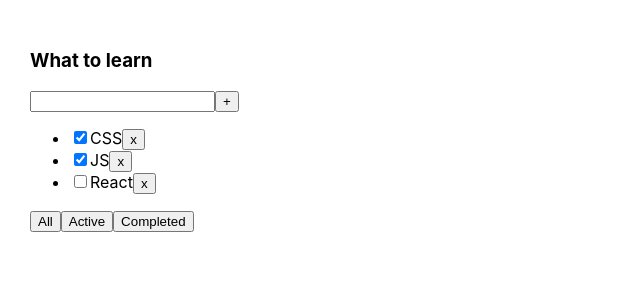
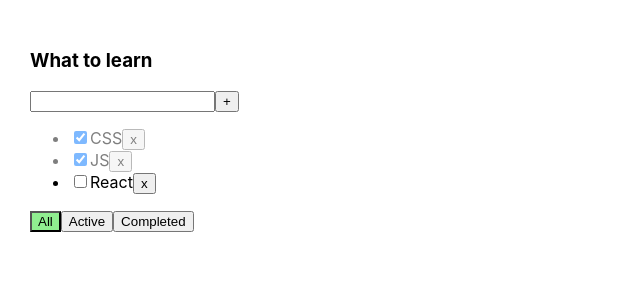
Before and after one commit to AlexOneWRLD/ToDoList, a React (Create React App) app: page / in a window 1280 px wide. Shown: the top 300 px of the page, without its empty margins (0-640 px from the left). Built offline with nearby package versions, Linux system fonts and the light colour scheme.

Commit message:
add css fot input and filter button

```diff
--- a/src/App.css
+++ b/src/App.css
@@ -14,3 +14,11 @@
 .error-message {
   color: red;
 }
+
+.active-filter {
+  background-color: lightgreen;
+}
+
+.is-done {
+  opacity: 0.5;
+}
--- a/src/App.tsx
+++ b/src/App.tsx
@@ -61,6 +61,7 @@ function App() {
 				changeFilter={changeFilter}
 				addTask={addTask}
 				changeTaskStatus={changeTaskStatus}
+				filter={filter}
 			/>
 		</div>
 	)
--- a/src/components /button/Button.tsx
+++ b/src/components /button/Button.tsx
@@ -3,15 +3,16 @@ import React from 'react'
 type Props = {
 	title: string
 	onClick: () => void
+	className?: string
 }
 
-export const Button = ({ title, onClick }: Props) => {
+export const Button = ({ title, onClick,className }: Props) => {
 
 	const OnClickHandler = () => {
 		onClick()
 	}
 
 	return (
-		<button onClick={OnClickHandler}>{title}</button>
+		<button className={className} onClick={OnClickHandler}>{title}</button>
 	)
 }
--- a/src/components /todolist/TodoList.tsx
+++ b/src/components /todolist/TodoList.tsx
@@ -6,13 +6,14 @@ import { Input } from '../input/Input'
 type Props = {
 	title: string
 	tasks: Array<TasksType>
+	filter?:FilterType
 	removeTask: (id: string) => void
 	changeFilter: (filter: FilterType) => void
 	addTask: (title: string) => void
 	changeTaskStatus: (taskId: string, taskStatus: boolean) => void
 }
 
-export const TodoList = ({ title, tasks, removeTask, changeFilter, addTask, changeTaskStatus }: Props) => {
+export const TodoList = ({ title, tasks, removeTask, changeFilter, addTask, changeTaskStatus,filter }: Props) => {
 
 	const [taskTitle, setTaskTitle] = useState('')
 	const [error, setError] = useState<string | null>(null)
@@ -37,17 +38,11 @@ export const TodoList = ({ title, tasks, removeTask, changeFilter, addTask, chan
 		}
 	}
 
-	const setCompletedTaskHandler = () => {
-		changeFilter('Completed')
+	const setAllTaskHandler = (filter:FilterType) => {
+		changeFilter(filter)
 	}
 
-	const setActiveTaskHandler = () => {
-		changeFilter('Active')
-	}
 
-	const setAllTaskHandler = () => {
-		changeFilter('All')
-	}
 
 
 	return (
@@ -74,7 +69,7 @@ export const TodoList = ({ title, tasks, removeTask, changeFilter, addTask, chan
 					}
 
 					return (
-						<li key={el.id}>
+						<li key={el.id} className={el.isDone ? 'is-done' : ''}>
 							<input type={'checkbox'}
 							       checked={el.isDone}
 							       onChange={ChangeTaskStatusHandler} />
@@ -85,9 +80,18 @@ export const TodoList = ({ title, tasks, removeTask, changeFilter, addTask, chan
 				})}
 			</ul>
 			<div>
-				<Button title={'All'} onClick={setAllTaskHandler} />
-				<Button title={'Active'} onClick={setActiveTaskHandler} />
-				<Button title={'Completed'} onClick={setCompletedTaskHandler} />
+				<Button
+					className={ filter === 'All' ? 'active-filter': ''}
+					title={'All'}
+					onClick={()=>setAllTaskHandler('All')} />
+				<Button
+					className={ filter === 'Active' ? 'active-filter': ''}
+					title={'Active'}
+					onClick={()=>setAllTaskHandler('Active')} />
+				<Button
+					className={ filter === 'Completed' ? 'active-filter': ''}
+					title={'Completed'}
+					onClick={()=>setAllTaskHandler('Completed')} />
 			</div>
 		</div>
 	)
```
